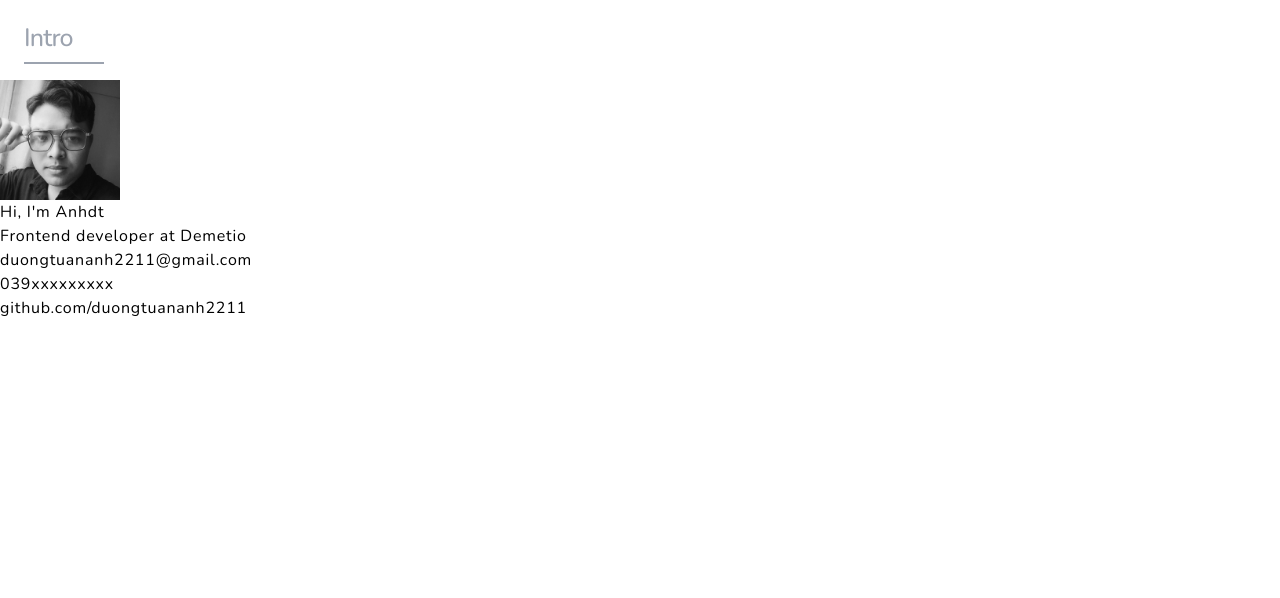
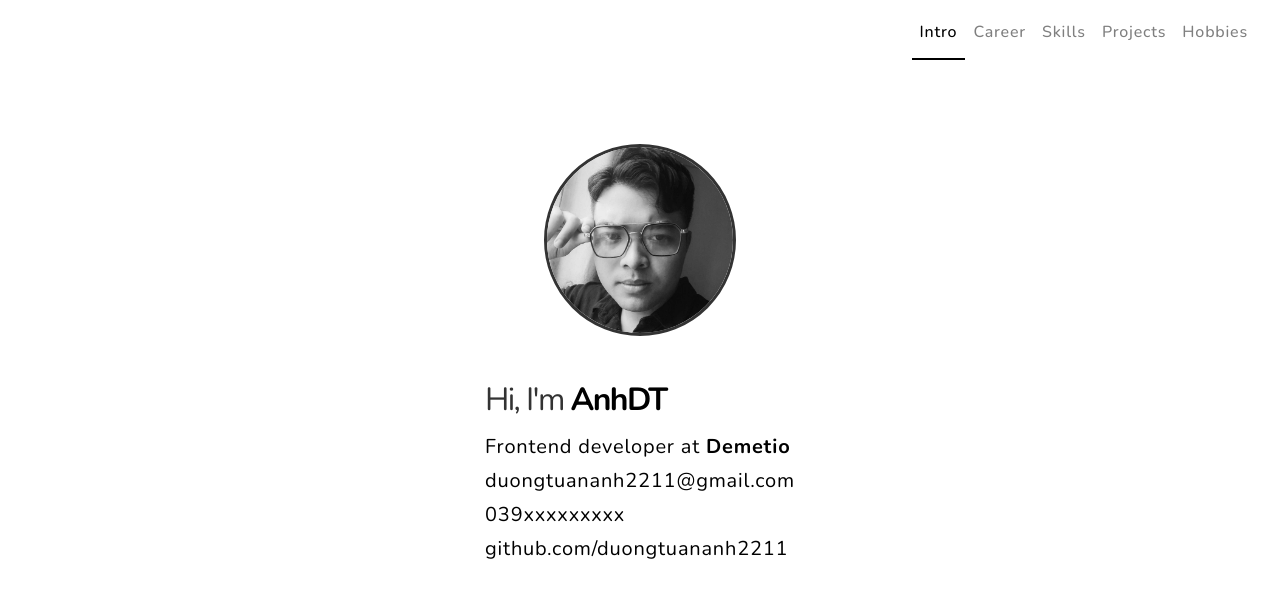
Before and after one commit to duongtuananh2211/my-portfolio, a Next.js app: page / in a window 1280 px wide. Shown: the top 598 px of the page. Built offline with nearby package versions, Linux system fonts and the light colour scheme.

Commit message:
ADD: Intro page

```diff
--- a/app/components/Avatar.tsx
+++ b/app/components/Avatar.tsx
@@ -4,13 +4,5 @@ import React from "react";
 interface AvatarProps {}
 
 export const Avatar: React.FC<AvatarProps> = ({}) => {
-  return (
-    <Image
-      src={"/avatar.jpg"}
-      fill={false}
-      alt="My avatar"
-      width={120}
-      height={120}
-    />
-  );
+  return <Image src={"/avatar.jpg"} fill alt="My avatar" />;
 };
--- a/app/molecules/Header.tsx
+++ b/app/molecules/Header.tsx
@@ -39,26 +39,26 @@ export const Header: React.FC<HeaderProps> = ({}) => {
   const { activeSection } = useActiveSection();
   const trans = useTranslations("section");
 
+  // return (
+  //   <div className="  w-full absolute  items-center px-6 ">
+  //     <div className="relative py-5  tracking-[-0.05rem] ">
+  //       <p className=" text-xl relative text-gray-400 font-medium">
+  //         {trans(activeSection)}
+  //       </p>
+  //       <div
+  //         className={cn(" bottom-0 left-0 mt-1 h-[2px] w-20 bg-gray-400  ")}
+  //       ></div>
+  //     </div>
+  //   </div>
+  // );
   return (
-    <div className="  w-full absolute  items-center px-6 ">
-      <div className="relative py-5  tracking-[-0.05rem] ">
-        <p className=" text-xl relative text-gray-400 font-medium">
-          {trans(activeSection)}
-        </p>
-        <div
-          className={cn(" bottom-0 left-0 mt-1 h-[2px] w-20 bg-gray-400  ")}
-        ></div>
-      </div>
+    <div className="flex justify-end  w-full absolute h-16 items-center px-6">
+      <HeaderItem title="Intro" link="#intro" />
+      <HeaderItem title="Career" link="#career" />
+      <HeaderItem title="Skills" link="#skills" />
+      <HeaderItem title="Projects" link="#projects" />
+      <HeaderItem title="Hobbies" link="#hobbies" />
+      {/* <p>{activeSection}</p> */}
     </div>
   );
-  // return (
-  //   <div className="flex justify-end  w-full absolute h-16 items-center px-6">
-  //     {/* <HeaderItem title="Intro" link="#intro" />
-  //     <HeaderItem title="Career" link="#career" />
-  //     <HeaderItem title="Skills" link="#skills" />
-  //     <HeaderItem title="Projects" link="#projects" />
-  //     <HeaderItem title="Hobbies" link="#hobbies" /> */}
-  //     <p>{activeSection}</p>
-  //   </div>
-  // );
 };
--- a/app/molecules/Introduction.tsx
+++ b/app/molecules/Introduction.tsx
@@ -8,10 +8,20 @@ interface IntroductionProps {}
 export const Introduction: React.FC<IntroductionProps> = ({}) => {
   return (
     <SnapSection id="intro">
-      <div className="flex flex-col">
+      <div className="flex flex-col items-center mt-16 gap-10">
+        <div className="relative w-48 rounded-[100px] overflow-hidden aspect-square shadow-inner border-[3px] border-solid border-textForeground/80">
           <Avatar />
-        <h1>Hi, I'm Anhdt</h1>
-        <p>Frontend developer at Demetio</p>
+        </div>
+        <div className="flex flex-col text-lg leading-normal gap-2">
+          <h1 className="text-2xl tracking-tighter text-textForeground/80">
+            Hi, I'm{" "}
+            <span className="font-bold text-textForeground ">AnhDT</span>
+          </h1>
+          <div className="flex flex-col gap-1">
+            <p>
+              Frontend developer at{" "}
+              <span className="text-textForeground font-bold">Demetio</span>
+            </p>
             <Link href={"mailto:duongtuananh2211@gmail.com"}>
               duongtuananh2211@gmail.com
             </Link>
@@ -20,6 +30,8 @@ export const Introduction: React.FC<IntroductionProps> = ({}) => {
               github.com/duongtuananh2211
             </Link>
           </div>
+        </div>
+      </div>
     </SnapSection>
   );
 };
```
Lines whose indentation alone changed are shown as unchanged.
